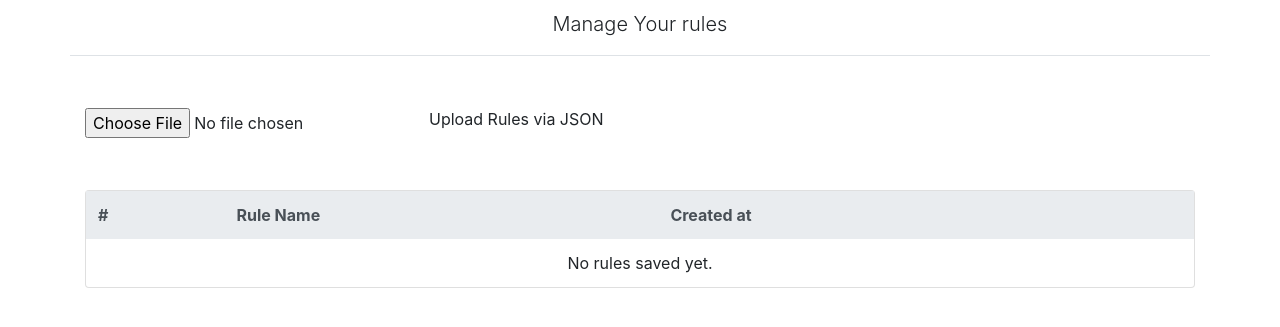
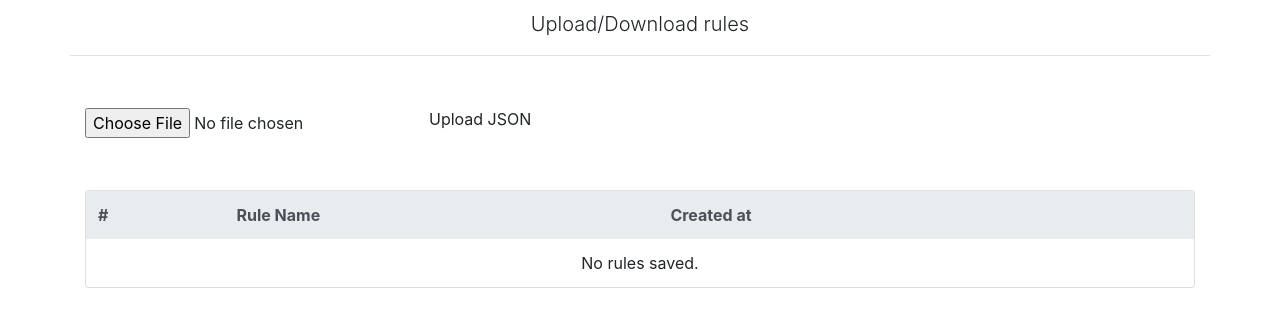
Before and after one commit to camelot-dev/excalibur, a Flask app: page /rules in a window 1280 px wide. Shown: the part 66-393 px from the top of the page. Run offline with Flask 2, Linux system fonts and the light colour scheme; data that the repository does not hold is empty; parts of the project's set-up code (start-up, migrations or seed data) failed here and were passed over; some libraries are stand-ins or nearby versions.

Commit message:
Remove extra newlines and change text

```diff
--- a/excalibur/www/static/js/workspace.js
+++ b/excalibur/www/static/js/workspace.js
@@ -116,7 +116,6 @@ const getColumnSeparators = function (selectedSeparators) {
 
   return [colSeparators.join()];
 };
-
 
 const onSavedRuleChange = function () {
   const rule_id = document.getElementById('rules').value;
--- a/excalibur/www/templates/files.html
+++ b/excalibur/www/templates/files.html
@@ -10,7 +10,7 @@
             <img src="https://excalibur-py.readthedocs.io/en/master/_static/excalibur-logo.png" class="img-responsive" width="40" height="auto" alt="Excalibur">
             <span>Excalibur</span>
         </h1>
-        <p class="lead">A web interface for Camelot (PDF Table Extraction for Humans)</p>
+        <p class="lead">A web interface to extract tabular data from PDFs</p>
     </div>
   </div>
 
@@ -74,8 +74,6 @@
     </div>
   </div>
 </div>
-
-
 {% endblock %}
 
 {% block javascript %}
--- a/excalibur/www/templates/rules.html
+++ b/excalibur/www/templates/rules.html
@@ -9,7 +9,7 @@
         <h1 class="display-4 align-items-center d-flex justify-content-center">
           <span>Rules Manager</span>
         </h1>
-        <p class="lead">Manage Your rules</p>
+        <p class="lead">Upload/Download rules</p>
     </div>
   </div>
 
@@ -19,7 +19,7 @@
         <div class="input-group">
           <div class="custom-file uploadFile">
             <input type="file" class="uploadFile__input" id="rule_upload" name="rule_upload" accept="application/json">
-            <label for="rule_upload" class="uploadFile__label">Upload Rules via JSON</label>
+            <label for="rule_upload" class="uploadFile__label">Upload JSON</label>
           </div>
         </div>
       </div>
@@ -51,7 +51,7 @@
                 {% endfor %}
               {% else %}
                 <tr>
-                  <td colspan="5" style="text-align: center">No rules saved yet.</td>
+                  <td colspan="5" style="text-align: center">No rules saved.</td>
                 </tr>
               {% endif %}
             </tbody>
```
